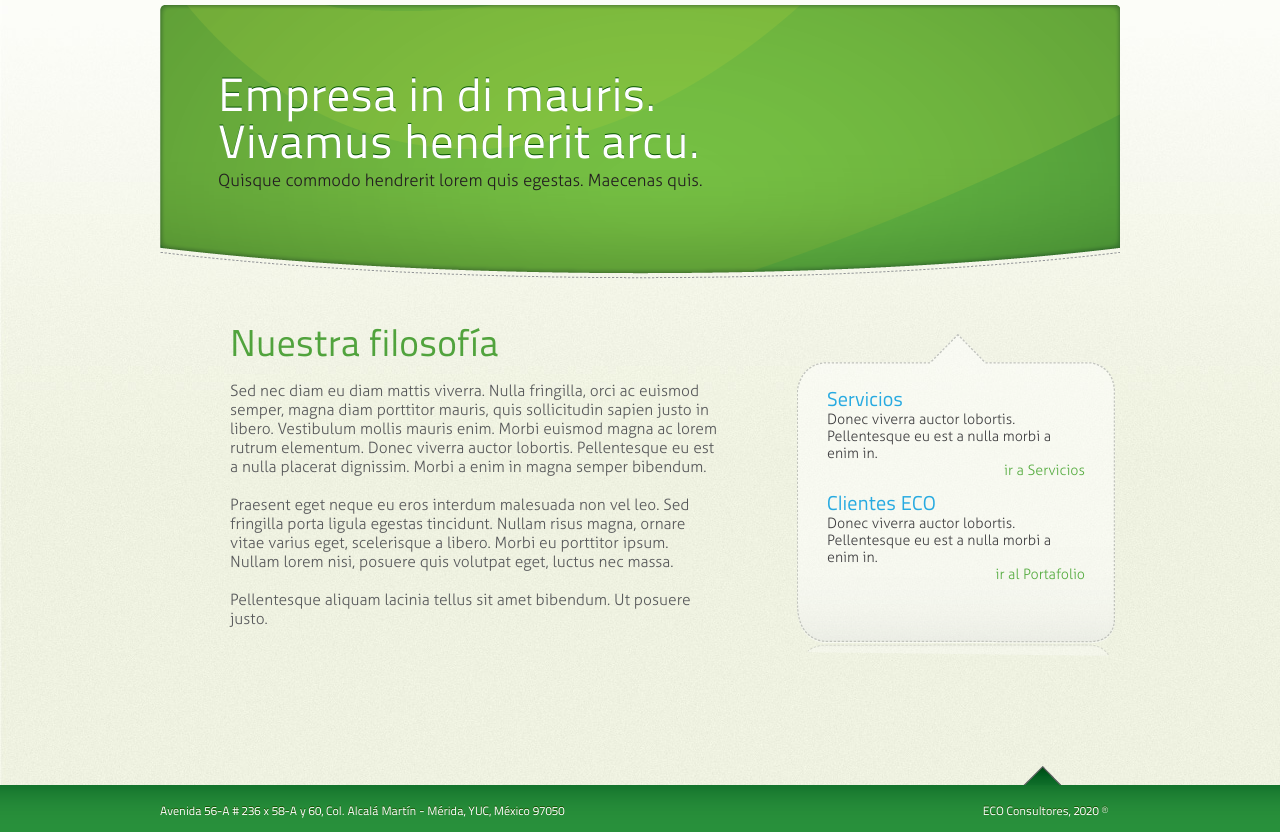
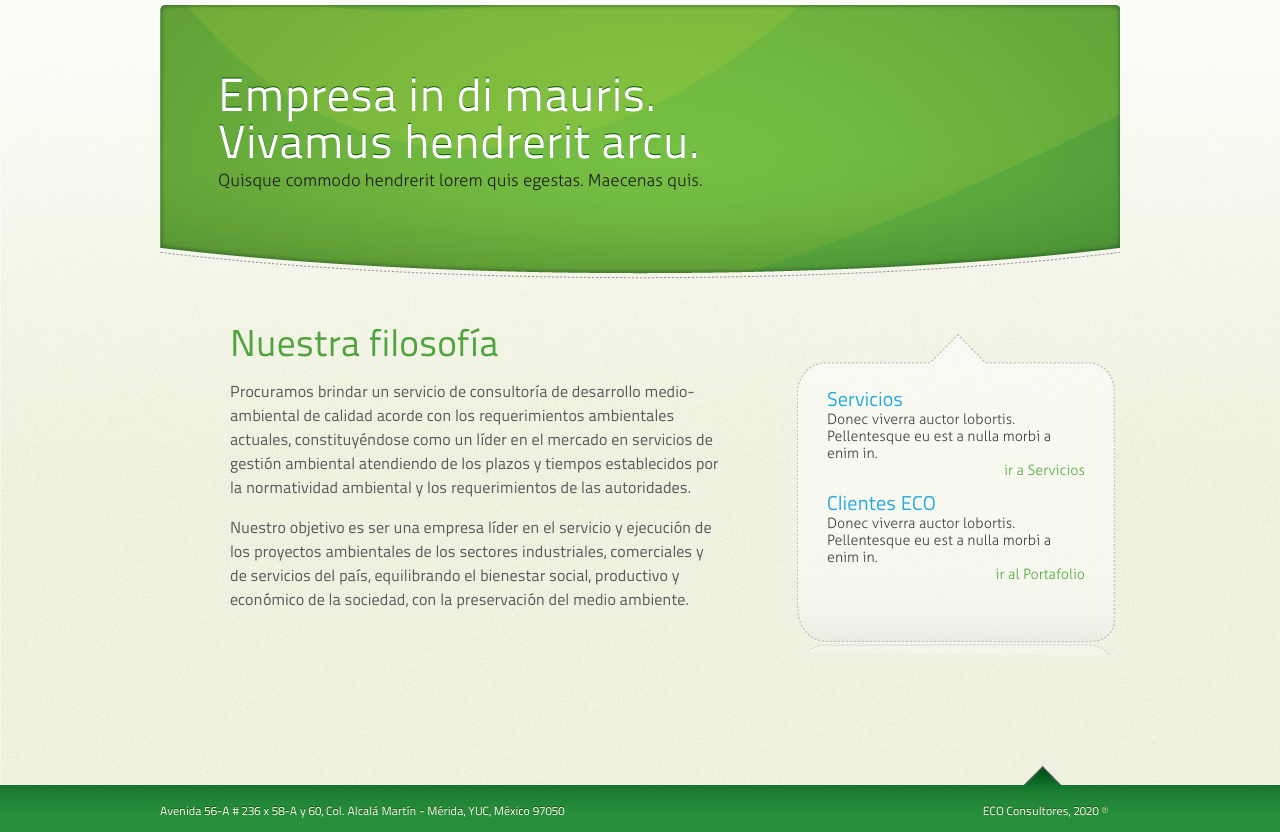
Before and after one commit to julsdelatierra/ecoproject, a Django app: template templates/empresa.html in a window 1280 px wide. Shown: the part 146-978 px from the top of the page. Run offline with Django 3.2, Linux system fonts and the light colour scheme; the template is opened without the code that fills it: most values are stand-ins (such as "Sample title", 1, 10 or a date in 2020).

Commit message:
textos en espanol, parcialmente

```diff
--- a/media/css/estilo.css
+++ b/media/css/estilo.css
@@ -161,6 +161,7 @@ html, body {
 #head_big #title_company{width:572px; color:#FFF; font-size:35pt; float:left; margin:77px 0 0 58px ; text-align:left; text-shadow:0 -0.03em #045500;}
 #head_big #subtitle_company{width:572px; color:#231F20; font-size:13pt; float:left; text-align:left; margin:0 0 0 58px; font-family: 'AllerLightRegular', sans-serif;}
 #content #company_philosophy{width:490px; height:261px; float:left; margin:20px 0 0 70px; color:#58595B;}
+#content #company_philosophy p{line-height:18pt;}
 #content #company_philosophy span#title{font-size:28pt; color:#51A33D;}
 #content #company_philosophy span#text{font-family: 'AllerLightRegular', sans-serif; text-align:justify;}
 #globe_company{width:258px; height:242px; float:left; background:url(/medios/img/globe_empresa.png) no-repeat; margin:25px 0 50px 77px; padding:58px 30px 23px 30px;}
@@ -198,7 +199,8 @@ li.project_button{list-style:none; margin:25px 25px; float:left; cursor:pointer;
 
 
 /*//////////////////////////////[ SERVICIOS ]//////////////////////////////////////*/
-.globe_services{width:916px; height:230px;  background:url(/medios/img/globo_servicios.png) no-repeat; margin:20px auto; padding-top:55px; display:block; }
+.globe_services{width:916px; height:230px;  background:url(/medios/img/globo_servicios.png) no-repeat; margin:20px auto; padding-top:55px; display:block;}
+.globe_services p {line-height:18pt;}
 .globe_services #text{ margin:30px; font-size:14pt; color:#58595B; font-family: 'AllerLightRegular', sans-serif;}
 .globe_services span{color:#27AAE1; font-family: 'AllerLightRegular', sans-serif;}
 
--- a/templates/empresa.html
+++ b/templates/empresa.html
@@ -22,12 +22,9 @@
 
 {%block content%}
 <div id="company_philosophy">
-<span id="title">Nuestra filosofía</span><br /><br />
-<span id="text">Sed nec diam eu diam mattis viverra. Nulla fringilla, orci ac euismod semper, magna diam porttitor mauris, quis sollicitudin sapien justo in libero. Vestibulum mollis mauris enim. Morbi euismod magna ac lorem rutrum elementum. Donec viverra auctor lobortis. Pellentesque eu est a nulla placerat dignissim. Morbi a enim in magna semper bibendum.<br /><br />
-
-Praesent eget neque eu eros interdum malesuada non vel leo. Sed fringilla porta ligula egestas tincidunt. Nullam risus magna, ornare vitae varius eget, scelerisque a libero. Morbi eu porttitor ipsum. Nullam lorem nisi, posuere quis volutpat eget, luctus nec massa. <br /><br />
-
-Pellentesque aliquam lacinia tellus sit amet bibendum. Ut posuere justo.</span>
+<span id="title">Nuestra filosofía</span><br />
+<p>Procuramos brindar un servicio de  consultoría de desarrollo medio-ambiental de calidad acorde con los  requerimientos ambientales actuales, constituyéndose como un líder en el  mercado en servicios de gestión ambiental atendiendo de los plazos y tiempos  establecidos por la normatividad ambiental y los requerimientos de las  autoridades. </p>
+<p>Nuestro objetivo es ser una empresa líder  en el servicio y ejecución de los proyectos ambientales de los sectores  industriales, comerciales y de servicios del país, equilibrando el bienestar  social, productivo y económico de la sociedad, con  la preservación del medio ambiente. </p>
 </div>
 
 <div id="globe_company">
--- a/templates/inicio.html
+++ b/templates/inicio.html
@@ -47,7 +47,9 @@
 
 </div>
 
-	<div id="parrafo_inicio">Sed nec diam eu diam mattis viverra. Nulla fringilla, orci ac euismod semper, magna diam porttitor mauris, quis sollicitudin sapien justo in libero. Vestibulum mollis mauris enim. Morbi euismod magna ac lorem rutrum elementum. Donec viverra auctor lobortis. Pellentesque eu est a nulla placerat dignissim. Morbi a enim in magna semper bibendum.<br /><br /><br /><br /><span>Te decimos cómo</span></div>
+	<div id="parrafo_inicio">
+	  <p>Somos una empresa concebida para la  solución de problemas de desarrollo sustentable, basandonos en un análisis de  riesgo de los proyectos ambientales, el desarrollo de un programa de trabajo, revisión  de la normatividad aplicable confeccionado por tipo de proyecto y el  aprovechamiento de la experiencia de nuestro personal. </p>
+<br /><br /><br /><br /><span>Te decimos cómo</span></div>
 
 {%endblock%}
 <script type="text/javascript">
--- a/templates/servicios.html
+++ b/templates/servicios.html
@@ -23,7 +23,9 @@
 <div id="headline"><span>{%trans 'METODOLOGÍA:'%}</span> {%trans 'TE DECIMOS CÓMO'%}</div>
 
 <div class="globe_services">
-<div id="text">Class aptent taciti sociosqu ad litora torquent per conubia nostra, per inceptos himenaeos. Sed molestie augue sit amet leo consequat posuere. Vestibulum ante ipsum primis in faucibus orci luctus et ultrices posuere cubilia Curae; Proin vel ante a orci tempus eleifend ut et magna. Lorem ipsum dolor sit amet, consectetur adipiscing elit. Vivamus luctus urna sed urna ultricies ac tempor dui sagittis. <span>In condimentum facilisis porta. Sed nec.</span></div>
+<div id="text">
+  <p>Trabajamos de manera directa y paralelamente con nuestros  clientes gracias a nuestro sistema de control, el cual permite al cliente estar  informado y en constante actualización sobre los avances que nuestro equipo de  trabajo va realizando en su proyecto, además de entablar una estrecha relación de  comunicación con su asesor designado con la finalidad de hacer un buen trabajo  en equipo y entender a fondo <span>lo que nuestro cliente requiere.</span></p>
+</div>
 </div>
 
 <div class="globe_services_bottom">
```
Also changed, not shown: 8 other files.
